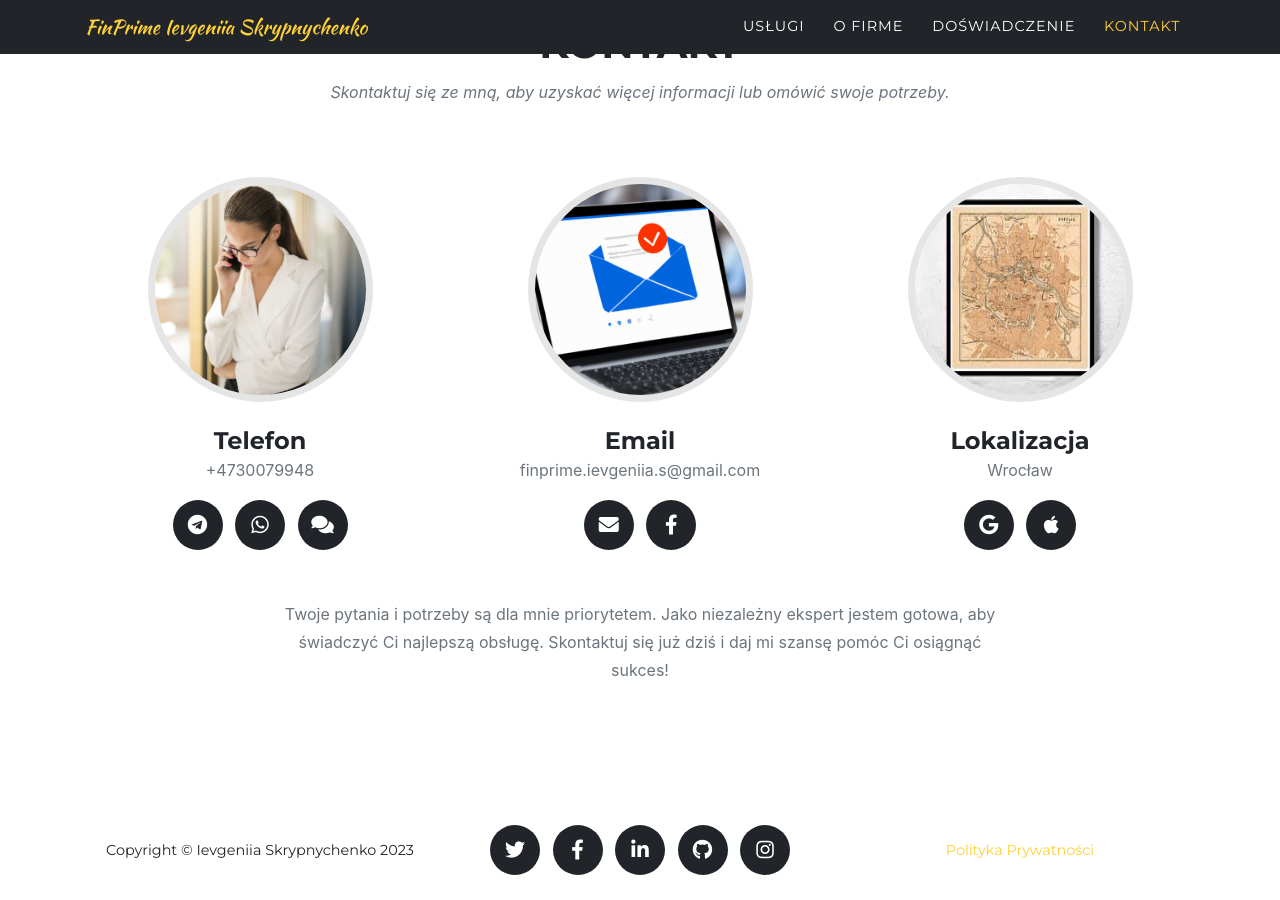
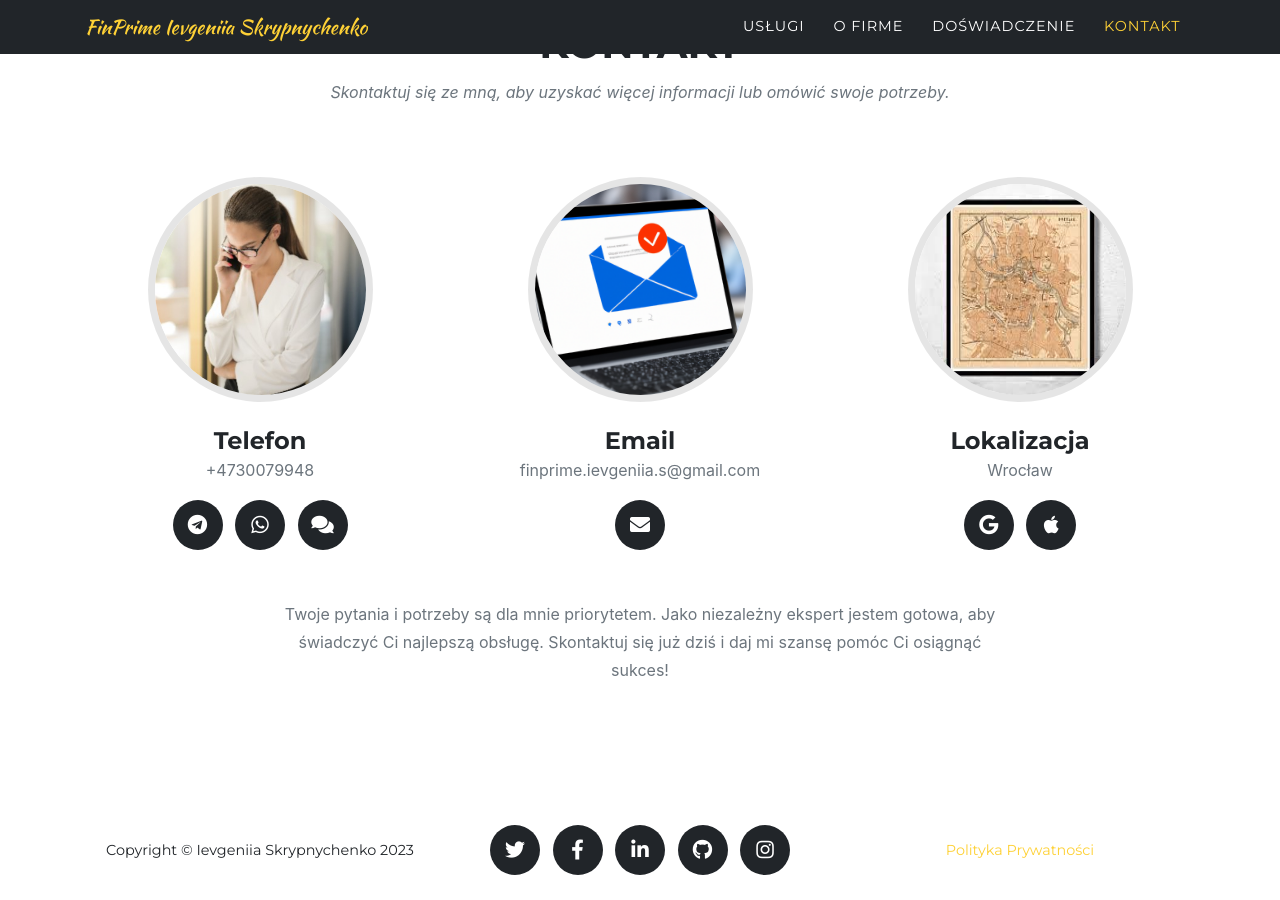
Before and after one commit to scripnichenko/finprime, a Jekyll site: the page built from index.md, in a window 1280 px wide and 900 px high, scrolled down 4637 px. Built offline with Jekyll 4.4.1, drawn with Linux system fonts in a browser that asks for light colours; some web fonts are replaced.

Commit message:
commented fb

```diff
--- a/_data/sitetext.yml
+++ b/_data/sitetext.yml
@@ -91,8 +91,8 @@ en: &DEFAULT_EN
         social:
           - url: mailto:finprime.ievgeniia.s@gmail.com
             icon: fas fa-envelope
-          - url: https://facebook.com
-            icon: fab fa-facebook-f
+          # - url: https://facebook.com
+          #   icon: fab fa-facebook-f
           # - url: https://linkedin.com
           #   icon: fab fa-linkedin-in
       - name: "Lokalizacja"
```
